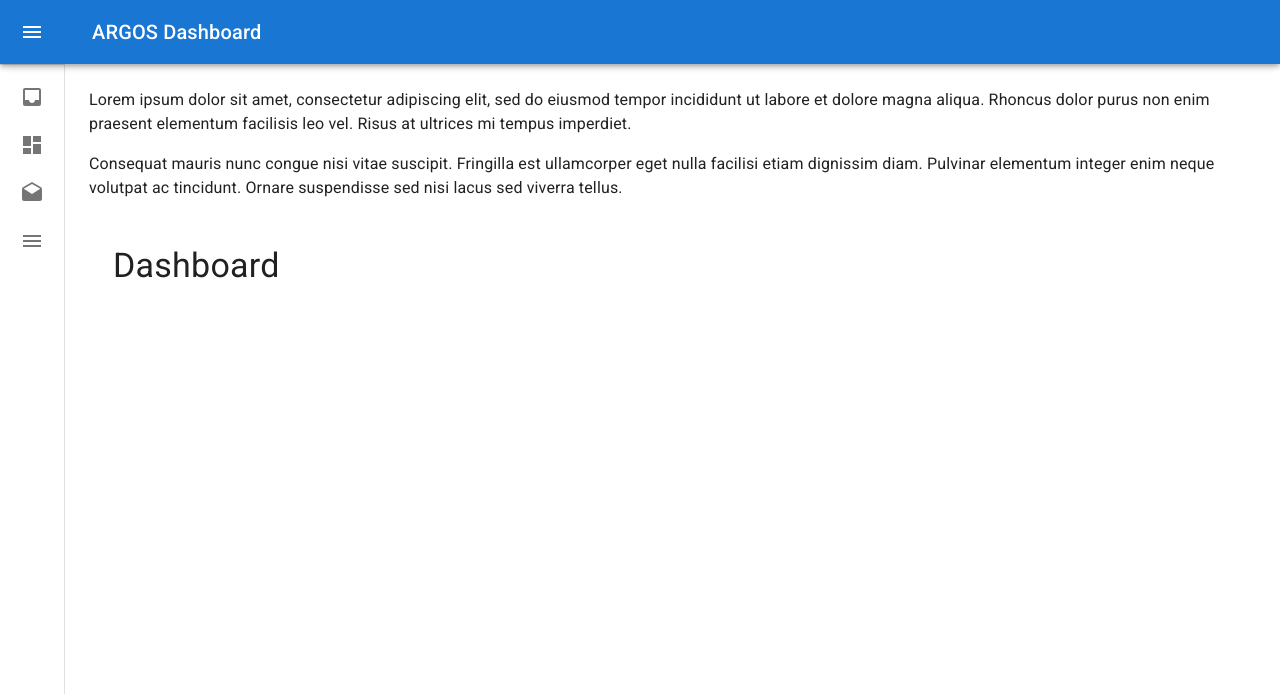
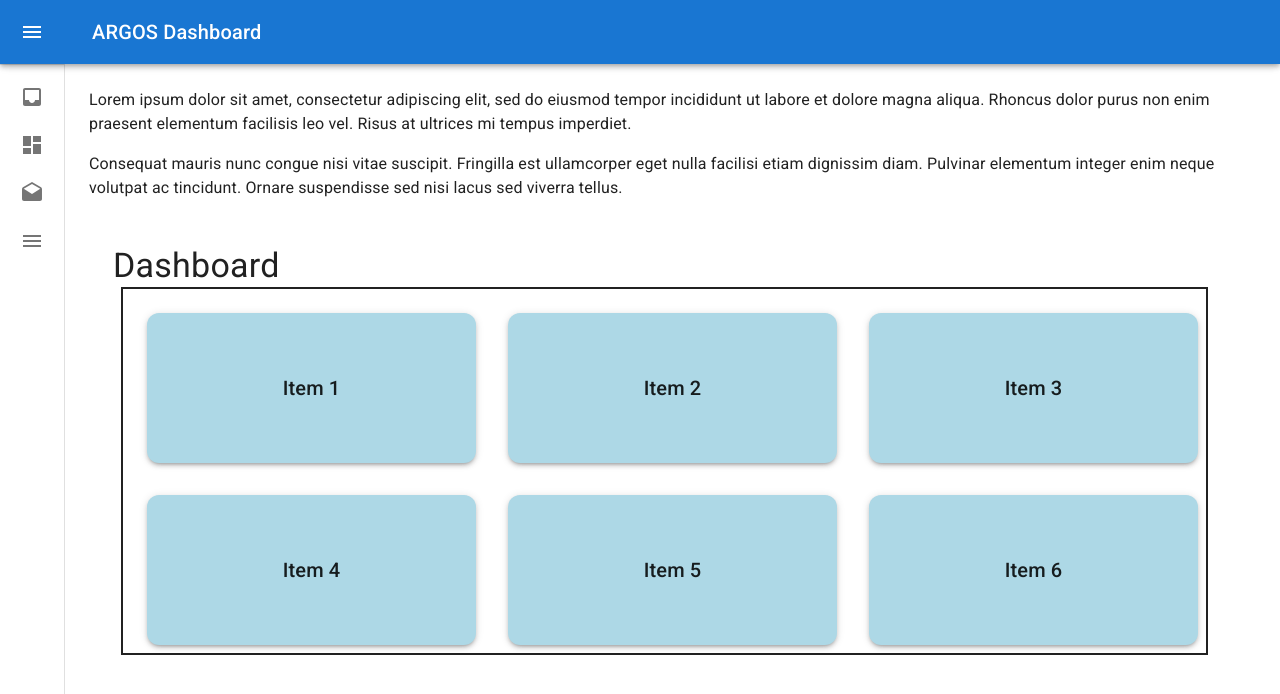
Before and after one commit to martinrdrz/dashboard_argos, a React (Vite) app: page /dashboard in a window 1280 px wide. Shown: the top 694 px of the page. Built offline with nearby package versions, Linux system fonts and the light colour scheme.

Commit message:
se agrega unos componentespara verificar tamaños y si es respnsivo el area de dashboard

```diff
--- a/src/App.jsx
+++ b/src/App.jsx
@@ -1,10 +1,9 @@
-import { SideBar } from './components/SideBar';
+import { SideBar } from './components/navbar/SideBar';
 import MenuIcon from '@mui/icons-material/Menu';
 import InboxIcon from '@mui/icons-material/Inbox';
 import DraftsIcon from '@mui/icons-material/Drafts';
 import DashboardIcon from '@mui/icons-material/Dashboard';
 import { Navigate, Route, Routes } from 'react-router-dom';
-import { Home, Dashboard, Product, Settings } from './pages';
 
 const navArrayLinks = [
     {
--- /dev/null
+++ b/src/components/RectangularComponent.jsx
@@ -0,0 +1,23 @@
+import React from 'react';
+import Box from '@mui/material/Box';
+import Typography from '@mui/material/Typography';
+
+export const RectangularComponent = ({ text }) => {
+    return (
+        <Box
+            sx={{
+                width: '100%',
+                height: 150,
+                backgroundColor: 'lightblue',
+                borderRadius: 3,
+                display: 'flex',
+                justifyContent: 'center',
+                alignItems: 'center',
+                boxShadow: 3,
+                margin: 1,
+            }}
+        >
+            <Typography variant='h6'>{text}</Typography>
+        </Box>
+    );
+};
--- /dev/null
+++ b/src/components/ResponsiveGrid.jsx
@@ -0,0 +1,46 @@
+import React from 'react';
+import Box from '@mui/material/Box';
+import Grid from '@mui/material/Grid';
+import { RectangularComponent } from './RectangularComponent';
+
+export const ResponsiveGrid = () => {
+    return (
+        <Box
+            sx={{
+                display: 'flex',
+                flexDirection: 'column',
+                alignItems: 'center',
+                padding: 2,
+                width: '100%',
+            }}
+        >
+            <Grid
+                container
+                spacing={2}
+                sx={{
+                    width: '100%',
+                    maxWidth: 1200,
+                    border: 2,
+                    display: 'flex',
+                    justifyContent: 'center',
+                }}
+            >
+                {[...Array(6)].map((_, index) => (
+                    <Grid
+                        item
+                        xs={12}
+                        sm={6}
+                        md={4}
+                        key={index}
+                        sx={{
+                            display: 'flex',
+                            justifyContent: 'center',
+                        }}
+                    >
+                        <RectangularComponent text={`Item ${index + 1}`} />
+                    </Grid>
+                ))}
+            </Grid>
+        </Box>
+    );
+};
--- a/src/components/SideBar.jsx
+++ b/src/components/navbar/SideBar.jsx
@@ -16,10 +16,7 @@ import ListItem from '@mui/material/ListItem';
 import ListItemButton from '@mui/material/ListItemButton';
 import ListItemIcon from '@mui/material/ListItemIcon';
 import ListItemText from '@mui/material/ListItemText';
-import InboxIcon from '@mui/icons-material/MoveToInbox';
-import MailIcon from '@mui/icons-material/Mail';
-import { Navigate, NavLink, Route, Routes } from 'react-router-dom';
-import { Dashboard, Home, Product, Settings } from '../pages';
+import { NavLink } from 'react-router-dom';
 import { DashboardArea } from './DashboardArea';
 
 const drawerWidth = 240;
@@ -101,14 +98,13 @@ export const SideBar = ({ navArrayLinks }) => {
 
     return (
         <Box sx={{ display: 'flex' }}>
-            <CssBaseline />
-            <AppBar position="fixed" open={open}>
+            <AppBar position='fixed' open={open}>
                 <Toolbar>
                     <IconButton
-                        color="inherit"
-                        aria-label="open drawer"
+                        color='inherit'
+                        aria-label='open drawer'
                         onClick={handleDrawerOpen}
-                        edge="start"
+                        edge='start'
                         sx={{
                             marginRight: 5,
                             ...(open && { display: 'none' }),
@@ -116,12 +112,12 @@ export const SideBar = ({ navArrayLinks }) => {
                     >
                         <MenuIcon />
                     </IconButton>
-                    <Typography variant="h6" noWrap component="div">
+                    <Typography variant='h6' noWrap component='div'>
                         ARGOS Dashboard
                     </Typography>
                 </Toolbar>
             </AppBar>
-            <Drawer variant="permanent" open={open}>
+            <Drawer variant='permanent' open={open}>
                 <DrawerHeader>
                     <IconButton onClick={handleDrawerClose}>
                         {theme.direction === 'rtl' ? <ChevronRightIcon /> : <ChevronLeftIcon />}
@@ -155,27 +151,9 @@ export const SideBar = ({ navArrayLinks }) => {
                     ))}
                 </List>
             </Drawer>
-            <Box component="main" sx={{ flexGrow: 1, p: 3 }}>
+            <Box component='main' sx={{ flexGrow: 1, p: 3 }}>
                 <DrawerHeader />
                 <DashboardArea />
-                {/*<Typography paragraph>
-                    Lorem ipsum dolor sit amet, consectetur adipiscing elit, sed do eiusmod tempor incididunt ut labore
-                    et dolore magna aliqua. Rhoncus dolor purus non enim praesent elementum facilisis leo vel. Risus at
-                    ultrices mi tempus imperdiet.
-                </Typography>
-                <Typography paragraph>
-                    Consequat mauris nunc congue nisi vitae suscipit. Fringilla est ullamcorper eget nulla facilisi
-                    etiam dignissim diam. Pulvinar elementum integer enim neque volutpat ac tincidunt. Ornare
-                    suspendisse sed nisi lacus sed viverra tellus.
-                </Typography>
-                <Routes>
-                    <Route path="/" element={<Home />} />
-                    <Route path="/home" element={<Home />} />
-                    <Route path="/dashboard" element={<Dashboard />} />
-                    <Route path="/products" element={<Product />} />
-                    <Route path="/settings" element={<Settings />} />
-                    <Route path="/*" element={<Navigate to="/" />} />
-                </Routes> */}
             </Box>
         </Box>
     );
--- a/src/main.jsx
+++ b/src/main.jsx
@@ -7,10 +7,12 @@ import '@fontsource/roboto/500.css';
 import '@fontsource/roboto/700.css';
 import './index.css';
 import { BrowserRouter } from 'react-router-dom';
+import { CssBaseline } from '@mui/material';
 
 ReactDOM.createRoot(document.getElementById('root')).render(
     <React.StrictMode>
         <BrowserRouter>
+            <CssBaseline />
             <App />
         </BrowserRouter>
     </React.StrictMode>
--- a/src/pages/Dashboard.jsx
+++ b/src/pages/Dashboard.jsx
@@ -1,13 +1,15 @@
 import React from 'react';
 import Box from '@mui/material/Box';
 import Typography from '@mui/material/Typography';
+import { ResponsiveGrid } from '../components/ResponsiveGrid';
 
 export const Dashboard = () => {
     return (
         <Box sx={{ display: 'flex' }}>
             {/* <SideBar /> */}
-            <Box component="main" sx={{ flexGrow: 1, p: 3, marginTop: '5px' }}>
-                <Typography variant="h4">Dashboard</Typography>
+            <Box component='main' sx={{ flexGrow: 1, p: 3, marginTop: '5px' }}>
+                <Typography variant='h4'>Dashboard</Typography>
+                <ResponsiveGrid />
             </Box>
         </Box>
     );
```
Also changed, not shown: src/components/navbar/DashboardArea.jsx (renamed from src/components/DashboardArea.jsx, +7 -7 lines).
